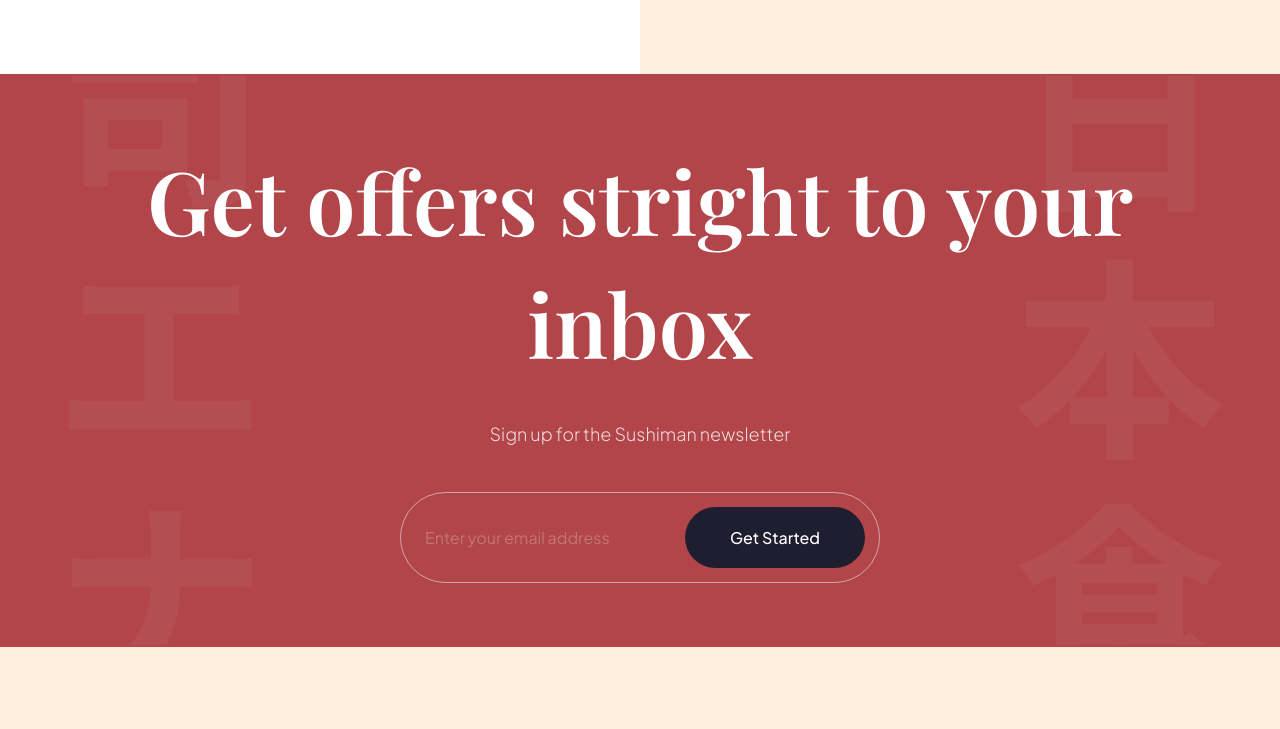
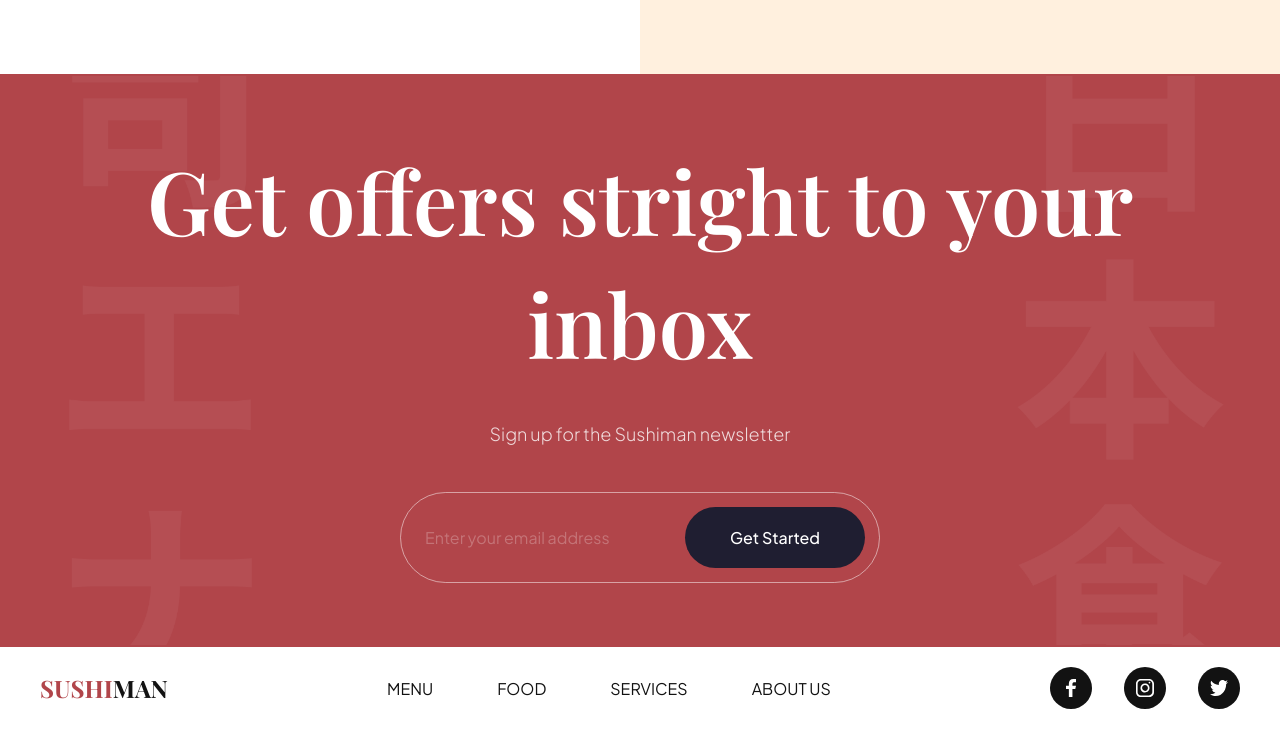
Before and after one commit to masud-rana44/Sushi-landing-page, a website built with Vite: page index.html in a window 1280 px wide. Shown: the part 3626-4355 px from the top of the page. Before the commit the page ends 4273 px from the top, so only its background shows below. Built offline with nearby package versions, Linux system fonts and the light colour scheme.

Commit message:
complete footer section

```diff
--- a/css/sections/footer.css
+++ b/css/sections/footer.css
@@ -0,0 +1,63 @@
+.footer {
+  width: 100%;
+  padding: 20px 40px;
+  background: var(--color-white);
+
+  flex-wrap: wrap;
+  grid-area: 20px;
+
+  overflow: hidden;
+}
+
+.footer__logo {
+  font-size: 24px;
+  font-weight: bold;
+  font-family: var(--playfair-display);
+  text-transform: uppercase;
+  color: var(--secondary-color);
+
+  cursor: pointer;
+}
+
+.footer__logo span {
+  color: var(--primary-color);
+}
+
+.footer ul {
+  list-style: none;
+
+  display: flex;
+  flex-wrap: wrap;
+  flex-direction: row;
+  gap: 64px;
+}
+
+.footer ul:last-child {
+  gap: 32px;
+}
+
+.footer__nav li {
+  font-size: 16px;
+  font-weight: 500px;
+  font-family: var(--plus-jakarta-sans);
+  text-transform: uppercase;
+  color: var(--secondary-color);
+
+  cursor: pointer;
+}
+
+.footer__social li {
+  width: 42px;
+  height: 42px;
+
+  background-color: var(--secondary-color);
+  border-radius: 100%;
+
+  cursor: pointer;
+}
+
+.footer__social li img {
+  width: 45%;
+  height: 45%;
+  object-fit: contain;
+}
--- a/css/sections/header.css
+++ b/css/sections/header.css
@@ -9,6 +9,8 @@
 
   position: relative;
   padding: 20px;
+
+  cursor: pointer;
 }
 
 .header__logo-overlay {
--- a/index.html
+++ b/index.html
@@ -320,6 +320,29 @@
       </section>
     </main>
 
+    <footer class="footer flex-between">
+      <h3 class="footer__logo"><span>Sushi</span>man</h3>
+
+      <ul class="footer__nav">
+        <li><a href="#menu">Menu</a></li>
+        <li><a href="#food">Food</a></li>
+        <li><a href="#services">Services</a></li>
+        <li><a href="#about-us">About Us</a></li>
+      </ul>
+
+      <ul class="footer__social">
+        <li class="flex-center">
+          <img src="./assets/facebook.svg" alt="facebook" />
+        </li>
+        <li class="flex-center">
+          <img src="./assets/instagram.svg" alt="instagram" />
+        </li>
+        <li class="flex-center">
+          <img src="./assets/twitter.svg" alt="twitter" />
+        </li>
+      </ul>
+    </footer>
+
     <script src="js/script.js" type="module"></script>
   </body>
 </html>
```
